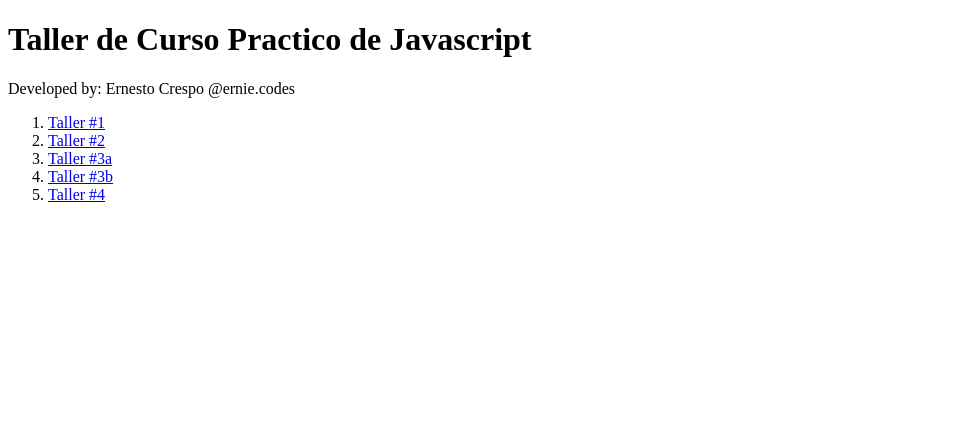
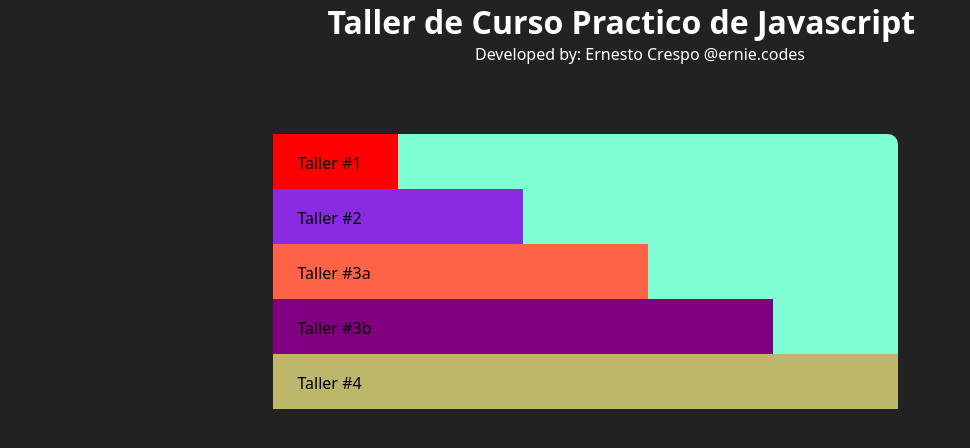
Before and after one commit to Ernestoc14/Curso-Practico-Javascript, a plain HTML site: page index.html in a window 1280 px wide. Shown: the whole page, without its empty margins (0-970 px from the left). Drawn offline with Linux system fonts and the light colour scheme.

Commit message:
Updating the CSS

```diff
--- /dev/null
+++ b/index.css
@@ -0,0 +1,82 @@
+* {
+    box-sizing: border-box;
+    margin: 0;
+    padding: 0;
+}
+
+body{
+    background-color: #222;
+    color: #fff;
+    display: grid;
+    place-content: center;
+    font-family: system-ui;
+}
+
+header p{
+    display: grid;
+    place-content: center;
+}
+
+.section-talleres{
+    background-color: aquamarine;
+    border-radius: 10px;
+    width: 625px;
+    height: 275px;
+    position: relative;
+    top: 25%;
+    left: -55px;
+}
+
+div{
+    width: 125px;
+    height: 55px;
+}
+
+div a{
+    display: flex;
+    margin-top: 18px;
+    margin-left: 25px;
+    text-decoration: none;
+    color: black;
+}
+
+.nav-taller1{
+    background-color: red;
+    position: absolute;
+    top: 0px;
+    left: 0px;
+}
+.nav-taller2{
+    position: absolute  ;
+    background-color: blueviolet;
+    left: 0px;
+    top: 55px;
+    width: 250px;
+}
+.nav-taller3a{
+    background-color: tomato;
+    position: absolute;
+    left: 0px;
+    top: 110px;
+    width: 375px;
+}
+
+.nav-taller3b{
+    position: absolute;
+    left: 0px;
+    top: 165px;
+    width: 500px;
+    background-color: purple;
+}
+.nav-taller4{
+    background-color: darkkhaki;
+    position: absolute;
+    left: 0px;
+    top: 220px;
+    width: 625px;
+}
+
+.nav-taller1 :hover{
+    width: 650px;
+    background-color: whitesmoke ;
+}
--- a/index.html
+++ b/index.html
@@ -1,9 +1,10 @@
 <!DOCTYPE html>
 <html lang="en">
 <head>
-    <meta charset="UTF-8">
-    <meta http-equiv="X-UA-Compatible" content="IE=edge">
-    <meta name="viewport" content="width=device-width, initial-scale=1.0">
+    <meta charset="UTF-8" />
+    <meta http-equiv="X-UA-Compatible" content="IE=edge" />
+    <meta name="viewport" content="width=device-width, initial-scale=1.0" />
+    <link rel="stylesheet" href="./index.css" />
     <title>Curso Practico de JS</title>
 </head>
 <body>
@@ -11,28 +12,22 @@
         <h1>Taller de Curso Practico de Javascript</h1>
         <p>Developed by: Ernesto Crespo @ernie.codes</p>
     </header>
-    <section>
-        <nav>
-            <ol>
-                <li>
-
-                    <a href="./figuras.html">Taller #1</a>
-                </li>
-                <li>
-                    <a href="./descuentos.html">Taller #2</a>
-                </li>
-                <li>
-                    <a href="./promedio.html">Taller #3a</a>
-                </li>
-                <li>
-                    <a href="./mediana.html">Taller #3b</a>
-                </li>
-                <li>
-                    <a href="./salarios.html">Taller #4</a>
-                </li>
-
-            </ol>
-        </nav>
+    <section class="section-talleres">
+            <div class="nav-taller1">
+                <a href="./figuras.html">Taller #1</a>
+            </div>
+            <div class="nav-taller2">
+                <a href="./descuentos.html">Taller #2</a>
+            </div>
+            <div class="nav-taller3a">
+                <a href="./promedio.html">Taller #3a</a>
+            </div>
+            <div class="nav-taller3b">
+                <a href="./mediana.html">Taller #3b</a>
+            </div>
+            <div class="nav-taller4">
+                <a href="./salarios.html">Taller #4</a>
+            </div>
     </section>
 </body>
 </html>
```
